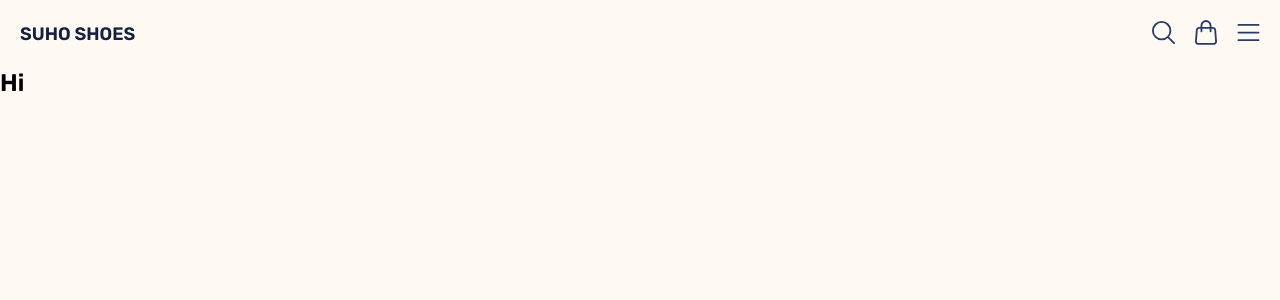
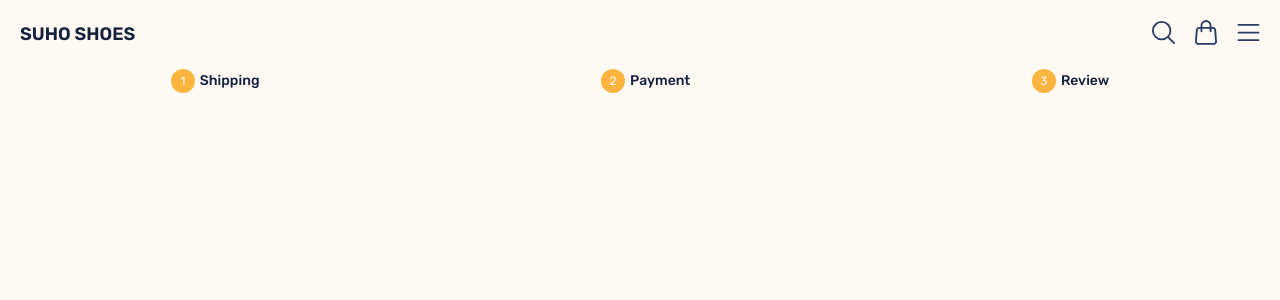
Before and after one commit to juanang207/suhoshoes, a React (Create React App) app: page /checkout-shipping in a window 1280 px wide. Shown: the top 300 px of the page. Built offline with nearby package versions, Linux system fonts and the light colour scheme.

Commit message:
created checkout tabs

```diff
--- a/src/components/checkout-shipping/CheckoutShipping.css
+++ b/src/components/checkout-shipping/CheckoutShipping.css
@@ -0,0 +1,28 @@
+.checkout-tab {
+  display: flex;
+  align-items: center;
+}
+
+
+.checkout-tab .circle{
+  border-radius: 50%;
+  width: 24px;
+  line-height: 24px;
+  background-color: var(--secondary1);
+  color: var(--primary1);
+  text-align: center;
+  font-size: 0.75rem;
+  font-weight: var(--regular);
+}
+
+.checkout-tab p {
+  font-size: 0.875rem;
+  color: var(--accent2);
+  font-weight: var(--medium);
+  margin-left: 5px;
+}
+
+.checkout-shipping {
+  display: flex;
+  justify-content: space-around
+}
--- a/src/components/checkout-shipping/CheckoutShipping.js
+++ b/src/components/checkout-shipping/CheckoutShipping.js
@@ -3,9 +3,22 @@ import "./CheckoutShipping.css";
 
 class CheckoutShipping extends Component {
   render() {
+
+    const CheckoutTab = (props) => {
+      return (
+        <div className="checkout-tab">
+          <div className="circle">{props.step}</div>
+          <p>{props.tabName}</p>
+        </div>
+      )
+    }
+
+
     return (
       <div className="checkout-shipping">
-        <h2>Hi</h2>
+        <CheckoutTab tabName="Shipping" step="1"/>
+        <CheckoutTab tabName="Payment" step="2"/>
+        <CheckoutTab tabName="Review" step="3"/>
       </div>
     );
   }
```
